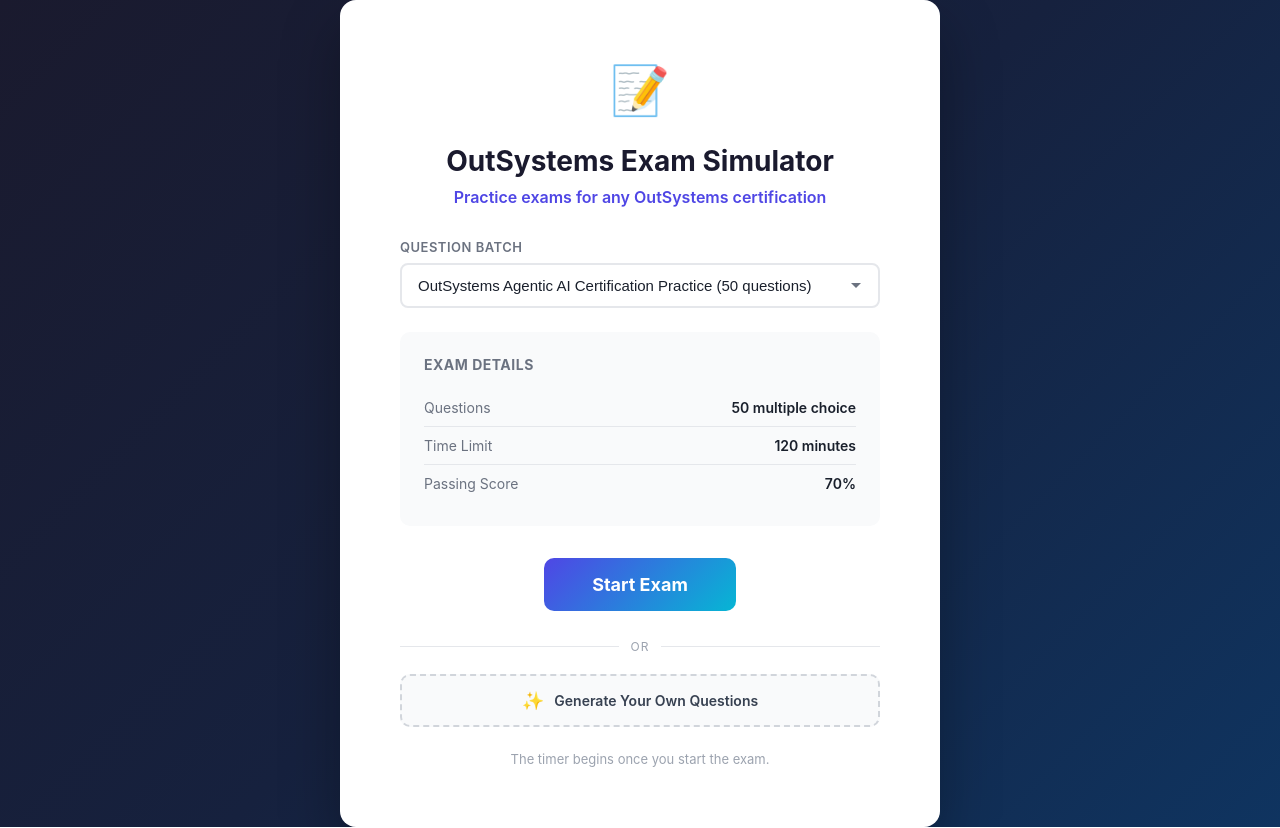
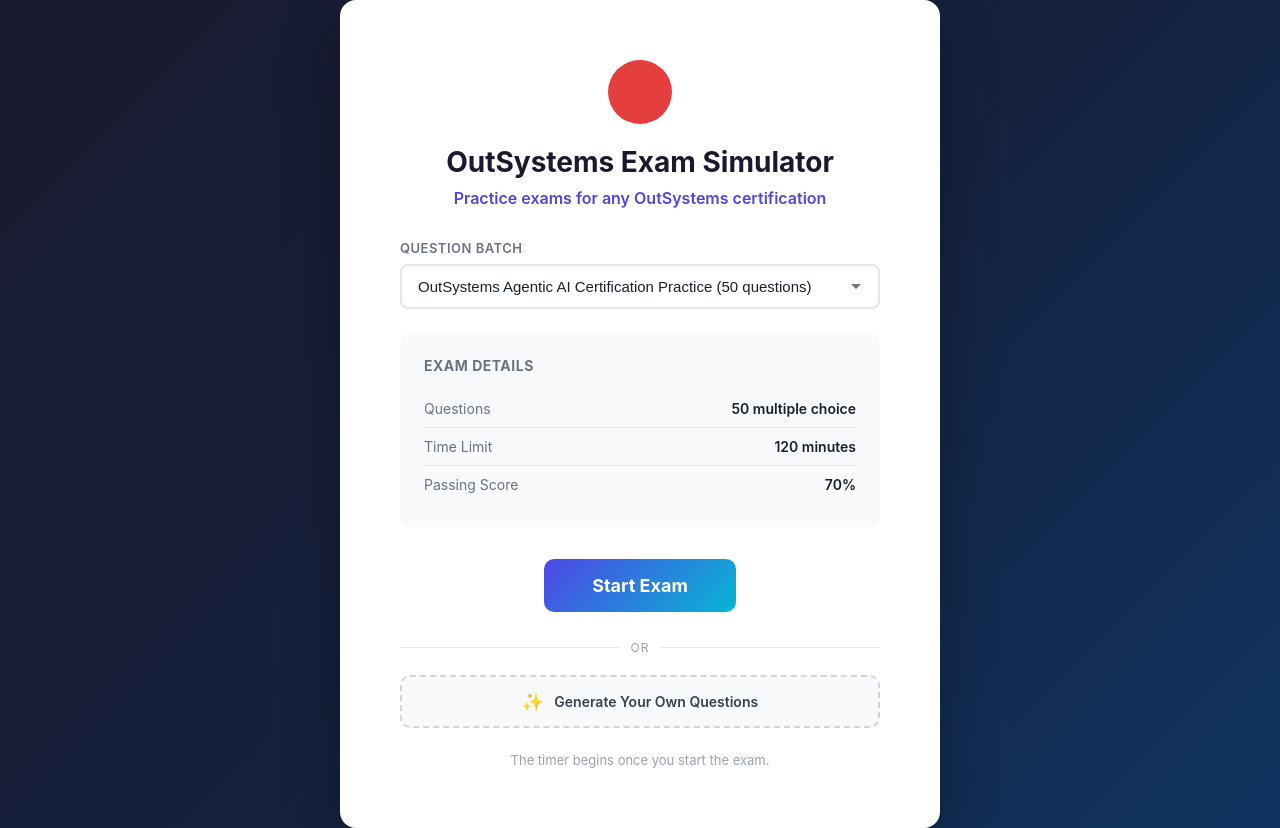
Before and after one commit to danialothman/outsystems-exam, a Flask app: page / in a window 1280 px wide. Run offline with Flask 3, Linux system fonts and the light colour scheme; some libraries are stand-ins or nearby versions.

Commit message:
Add a red circle logo and favicon to the application interface
Add static logo and favicon assets, updating HTML templates to include the logo in the exam header and landing page, and setting the favicon.

Replit-Commit-Author: Agent
Replit-Commit-Session-Id: 72eca92b-8cf0-4bc0-bae0-65b858a9ce03
Replit-Commit-Checkpoint-Type: full_checkpoint
Replit-Commit-Event-Id: 2ba4f370-0894-4099-a7e4-9b4fcca15423
Replit-Commit-Screenshot-Url: https://storage.googleapis.com/screenshot-production-us-central1/d2f51639-7836-4437-acdf-9dcf33e76528/72eca92b-8cf0-4bc0-bae0-65b858a9ce03/0F6KWNh
Replit-Helium-Checkpoint-Created: true

```diff
--- a/templates/index.html
+++ b/templates/index.html
@@ -4,6 +4,7 @@
     <meta charset="UTF-8">
     <meta name="viewport" content="width=device-width, initial-scale=1.0">
     <title>OutSystems Exam Simulator</title>
+    <link rel="icon" type="image/svg+xml" href="/static/logo.svg">
     <style>
         * {
             margin: 0;
@@ -683,6 +684,7 @@
 <body>
     <div class="exam-header">
         <div class="exam-header-left">
+            <img src="/static/logo.svg" alt="Logo" style="width: 32px; height: 32px;">
             <div class="exam-title">OutSystems Exam Simulator</div>
         </div>
         <div style="display: flex; align-items: center; gap: 16px;">
--- a/templates/landing.html
+++ b/templates/landing.html
@@ -4,6 +4,7 @@
     <meta charset="UTF-8">
     <meta name="viewport" content="width=device-width, initial-scale=1.0">
     <title>OutSystems Exam Simulator</title>
+    <link rel="icon" type="image/svg+xml" href="/static/logo.svg">
     <style>
         * {
             margin: 0;
@@ -475,7 +476,7 @@
 </head>
 <body>
     <div class="landing-card">
-        <div class="landing-icon">&#x1F4DD;</div>
+        <img src="/static/logo.svg" alt="Logo" style="width: 64px; height: 64px; margin-bottom: 16px;">
         <h1 class="landing-title">OutSystems Exam Simulator</h1>
         <p class="landing-subtitle">Practice exams for any OutSystems certification</p>
 
```
Also changed, not shown: static/logo.svg (added).
